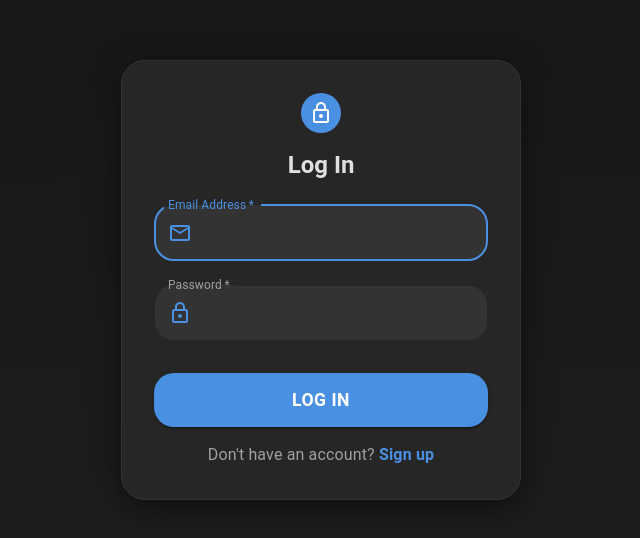
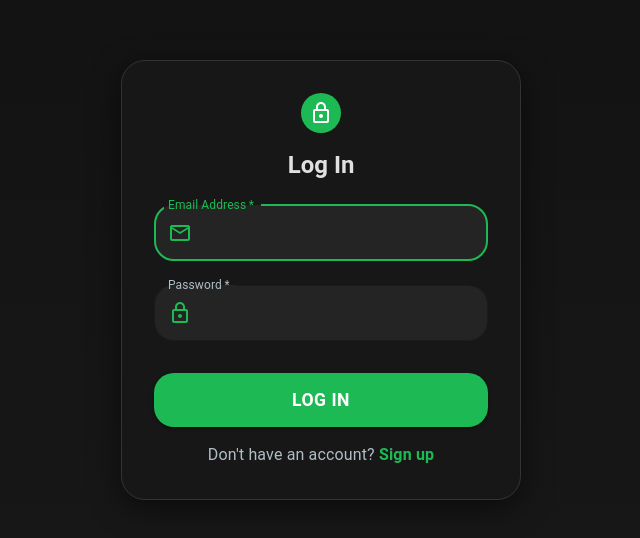
Before and after one commit to Mago223/flashcard, a Next.js app: page /signin in a window 1280 px wide. Shown: the part 120-658 px from the top of the page, without its empty margins (319-959 px from the left). Built offline with nearby package versions, Linux system fonts and the light colour scheme; no server answers.

Commit message:
added extra styling matching theme

```diff
--- a/app/signin/page.js
+++ b/app/signin/page.js
@@ -14,7 +14,6 @@ import { LockOutlined, EmailOutlined } from "@mui/icons-material";
 import Link from "next/link";
 import { auth } from "../../firebase";
 import { useRouter } from "next/navigation";
-
 import { signInWithEmailAndPassword } from "firebase/auth";
 
 function Signin() {
@@ -27,8 +26,7 @@ function Signin() {
     e.preventDefault();
     signInWithEmailAndPassword(auth, email, password)
       .then((userCredential) => {
-        // Redirect to home page after successful login
-        router.push("/generate");
+        router.push("/");
       })
       .catch((error) => {
         setError(error.message);
@@ -44,8 +42,7 @@ function Signin() {
       justifyContent="center"
       alignItems="center"
       sx={{
-        background:
-          "linear-gradient(179.4deg, rgb(22, 22, 22) 2.2%, rgb(30, 30, 30) 96.2%)",
+        background: "linear-gradient(to bottom, #121212, #181818)",
         fontFamily: "'Poppins', sans-serif",
       }}
     >
@@ -63,11 +60,11 @@ function Signin() {
             border: "1px solid #333",
             borderRadius: "24px",
             p: 4,
-            bgcolor: "rgba(40, 40, 40, 0.95)",
+            bgcolor: "rgba(24, 24, 24, 0.95)",
             boxShadow: "0px 8px 30px rgba(0, 0, 0, 0.5)",
           }}
         >
-          <Avatar sx={{ bgcolor: "#4A90E2", mb: 2 }}>
+          <Avatar sx={{ bgcolor: "#1DB954", mb: 2 }}>
             <LockOutlined />
           </Avatar>
           <Typography
@@ -98,23 +95,23 @@ function Signin() {
               onChange={(e) => setEmail(e.target.value)}
               InputProps={{
                 startAdornment: (
-                  <EmailOutlined sx={{ color: "#4A90E2", mr: 1 }} />
+                  <EmailOutlined sx={{ color: "#1DB954", mr: 1 }} />
                 ),
               }}
               sx={{
                 "& .MuiOutlinedInput-root": {
                   borderRadius: "20px",
-                  bgcolor: "#333",
+                  bgcolor: "#242424",
                   color: "#E0E0E0",
                   "&.Mui-focused fieldset": {
-                    borderColor: "#4A90E2",
+                    borderColor: "#1DB954",
                   },
                 },
                 "& .MuiInputLabel-root": {
-                  color: "#A0A0A0",
+                  color: "#b0bec5",
                 },
                 "& .MuiInputLabel-root.Mui-focused": {
-                  color: "#4A90E2",
+                  color: "#1DB954",
                 },
               }}
             />
@@ -132,23 +129,23 @@ function Signin() {
               onChange={(e) => setPassword(e.target.value)}
               InputProps={{
                 startAdornment: (
-                  <LockOutlined sx={{ color: "#4A90E2", mr: 1 }} />
+                  <LockOutlined sx={{ color: "#1DB954", mr: 1 }} />
                 ),
               }}
               sx={{
                 "& .MuiOutlinedInput-root": {
                   borderRadius: "20px",
-                  bgcolor: "#333",
+                  bgcolor: "#242424",
                   color: "#E0E0E0",
                   "&.Mui-focused fieldset": {
-                    borderColor: "#4A90E2",
+                    borderColor: "#1DB954",
                   },
                 },
                 "& .MuiInputLabel-root": {
-                  color: "#A0A0A0",
+                  color: "#b0bec5",
                 },
                 "& .MuiInputLabel-root.Mui-focused": {
-                  color: "#4A90E2",
+                  color: "#1DB954",
                 },
               }}
             />
@@ -161,15 +158,14 @@ function Signin() {
               type="submit"
               fullWidth
               variant="contained"
-              color="primary"
               component={motion.button}
               whileHover={{ scale: 1.05 }}
               whileTap={{ scale: 0.95 }}
               sx={{
                 borderRadius: "20px",
-                backgroundColor: "#4A90E2",
+                backgroundColor: "#1DB954",
                 "&:hover": {
-                  backgroundColor: "#357ABD",
+                  backgroundColor: "#1aa34a",
                 },
                 padding: "12px",
                 fontSize: "1.1rem",
@@ -182,13 +178,13 @@ function Signin() {
             </Button>
             <Grid container justifyContent="center">
               <Grid item>
-                <Typography variant="body1" color="#A0A0A0">
+                <Typography variant="body1" color="#b0bec5">
                   Don&apos;t have an account?{" "}
                   <MuiLink
                     component={Link}
                     href="/signup"
                     sx={{
-                      color: "#4A90E2",
+                      color: "#1DB954",
                       textDecoration: "none",
                       fontWeight: "bold",
                       "&:hover": {
--- a/app/signup/page.js
+++ b/app/signup/page.js
@@ -36,7 +36,7 @@ function Signup() {
         // Update the user's display name
         updateProfile(user, { displayName: fullName })
           .then(() => {
-            router.push("/generate");
+            router.push("/");
           })
           .catch((error) => {
             setError(error.message);
```
Also changed, not shown: app/components/Productpage.js (+58 -86 lines).
